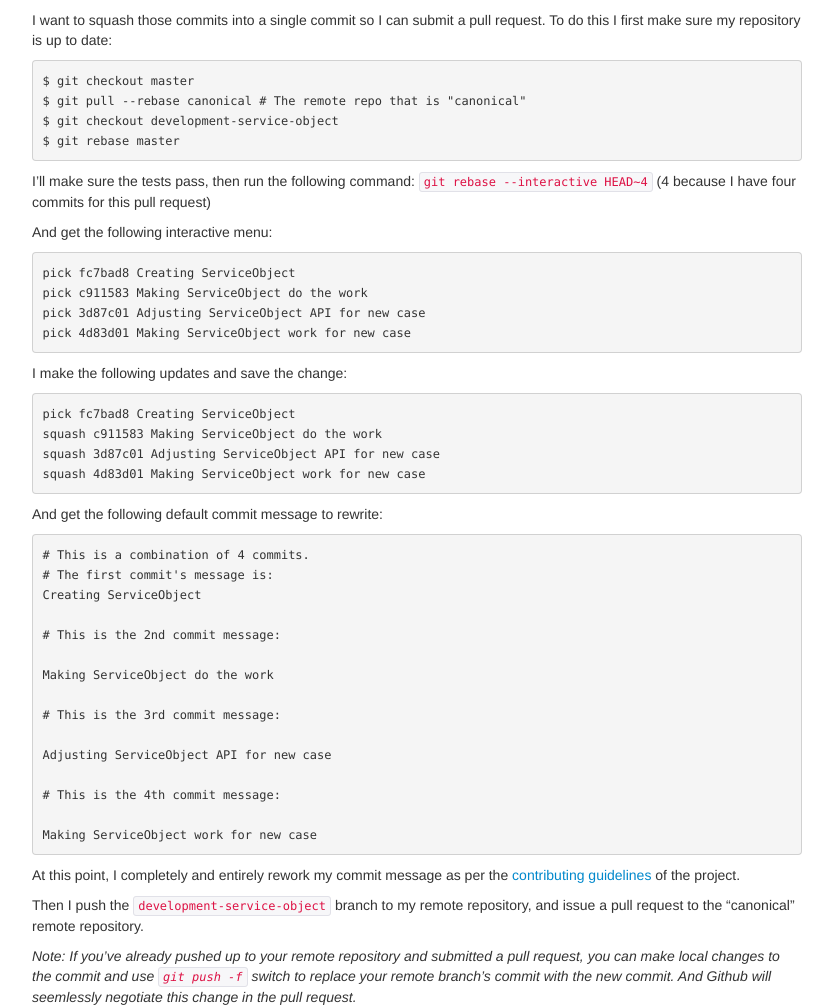
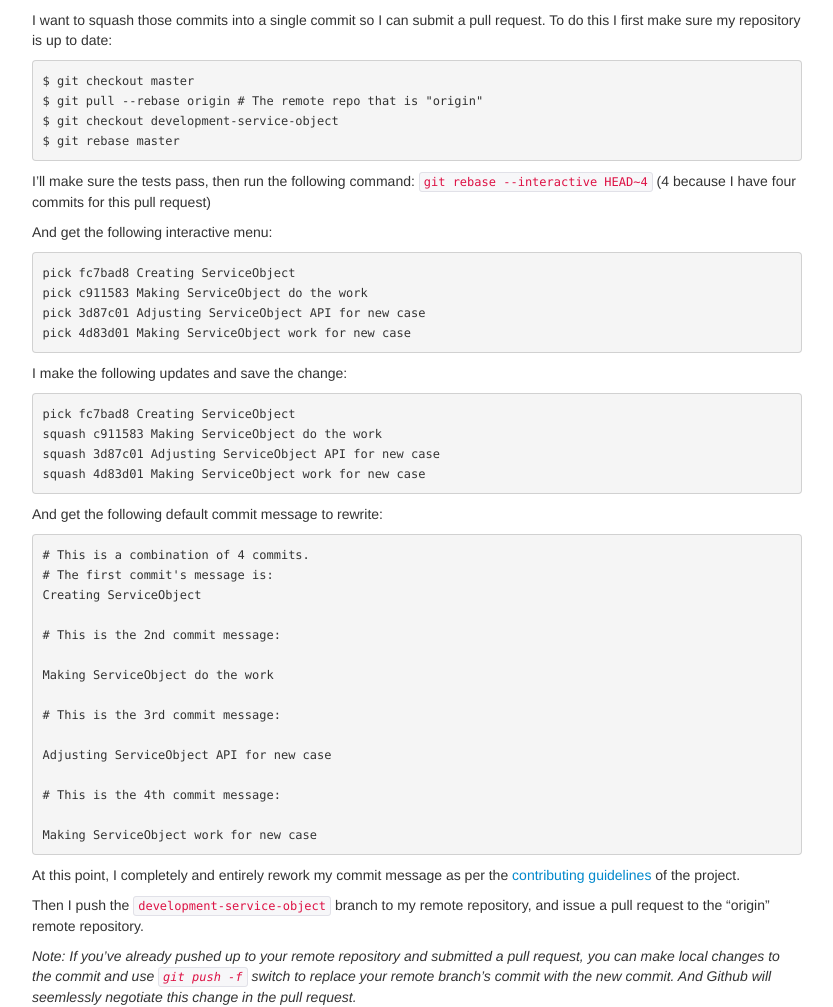
Before and after one commit to terrellt/ndlib.github.io, a Jekyll site: the page built from _posts/2013-05-30-one-commit-per-pull-request.md, in a window 1280 px wide and 1400 px high, scrolled down 627 px. Shown: the part 186-1193 px from the top of the window, without its empty margins (223-1056 px from the left). Built offline with Jekyll 4.4.1, drawn with Linux system fonts in a browser that asks for light colours; Markdown is read by kramdown in place of the engine named in the settings.

Commit message:
Clarifying canonical vs. origin

```diff
--- a/_posts/2013-05-30-one-commit-per-pull-request.md
+++ b/_posts/2013-05-30-one-commit-per-pull-request.md
@@ -48,7 +48,7 @@ I want to squash those commits into a single commit so I can submit a pull reque
 To do this I first make sure my repository is up to date:
 
     $ git checkout master
-    $ git pull --rebase canonical # The remote repo that is "canonical"
+    $ git pull --rebase origin # The remote repo that is "origin"
     $ git checkout development-service-object
     $ git rebase master
 
@@ -88,7 +88,7 @@ And get the following default commit message to rewrite:
 
 At this point, I completely and entirely rework my commit message as per the [contributing guidelines](https://github.com/projecthydra/hydra-head/blob/master/CONTRIBUTING.md) of the project.
 
-Then I push the `development-service-object` branch to my remote repository, and issue a pull request to the "canonical" remote repository.
+Then I push the `development-service-object` branch to my remote repository, and issue a pull request to the "origin" remote repository.
 
 _Note: If you've already pushed up to your remote repository and submitted a pull request, you can make local changes to the commit and use `git push -f` switch to replace your remote branch's commit with the new commit.
 And Github will seemlessly negotiate this change in the pull request._
```
